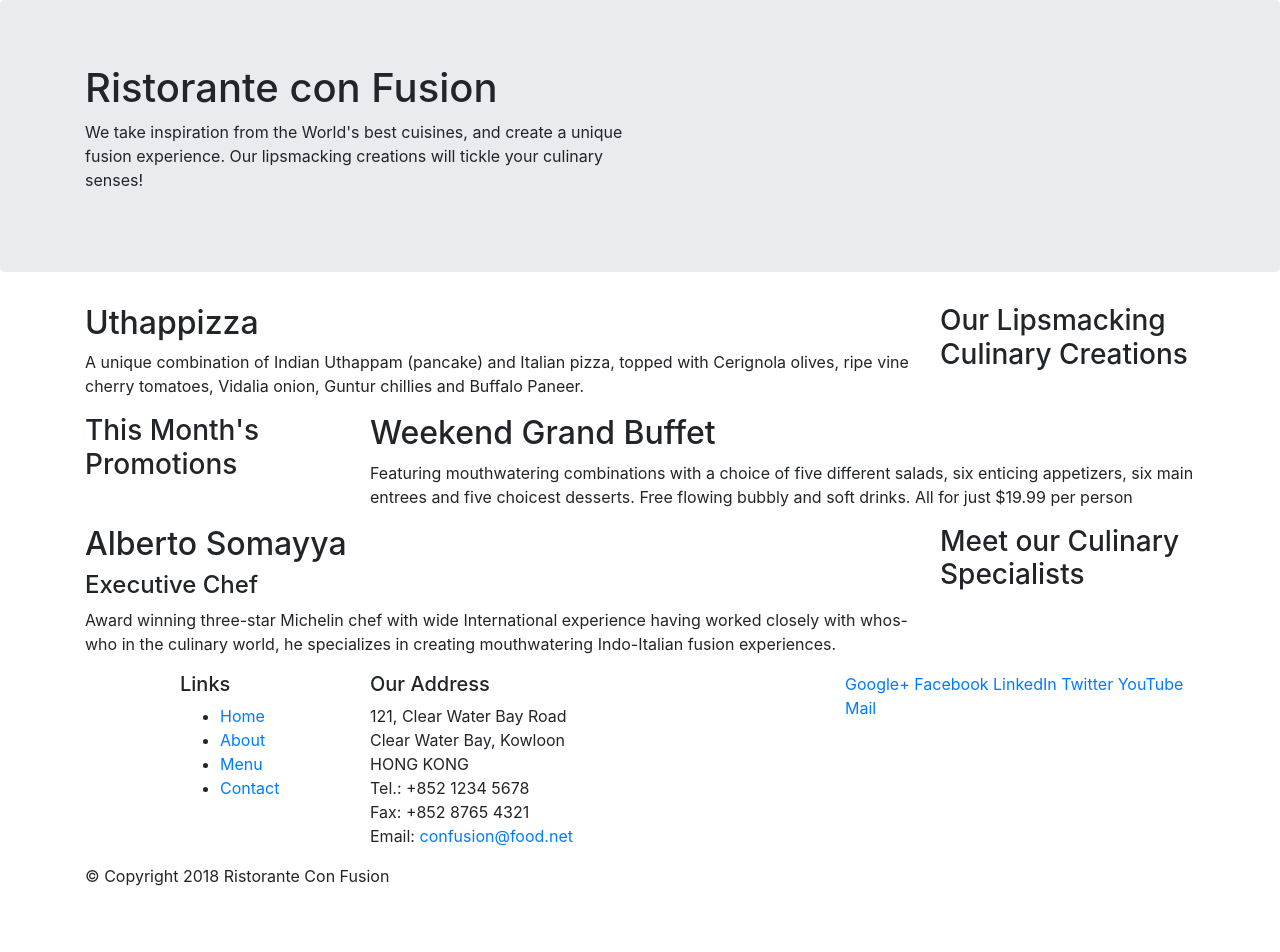
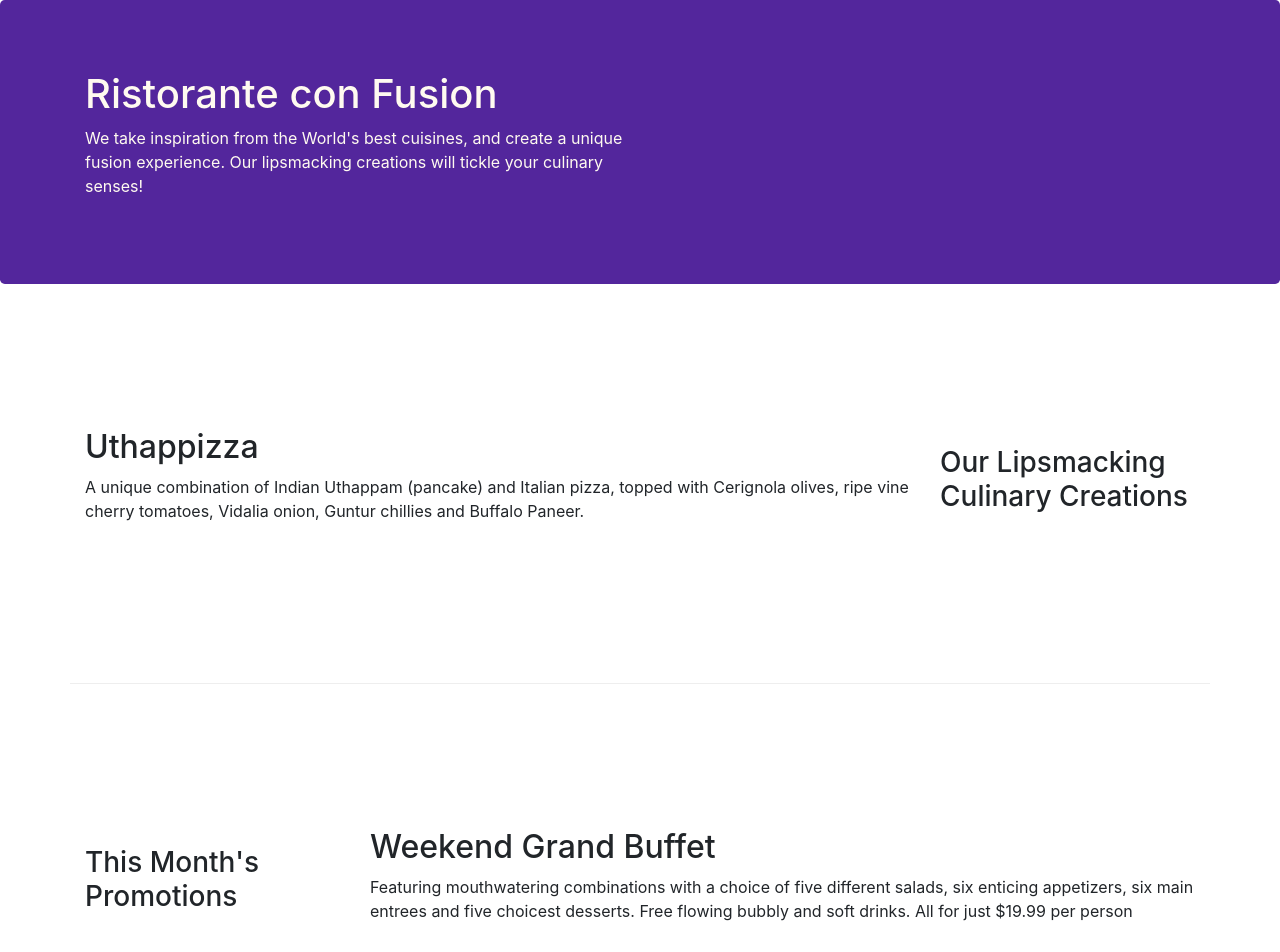
Before and after one commit to Sam6185/Bootstrap_eatler, a website: page index.html in a window 1280 px wide. Shown: the top 952 px of the page. Before the commit the page ends 904 px from the top, so only its background shows below. Drawn offline with nearby package versions, Linux system fonts and the light colour scheme.

Commit message:
Bootstrap Grid Part 2

```diff
--- /dev/null
+++ b/css/styles.css
@@ -0,0 +1,35 @@
+.row-header
+{
+    margin: 0px-auto;
+    padding: 0px-auto;
+}
+.row-content
+{
+    margin: 0px-auto;
+    padding: 50px 0px 50px 0px;
+    border-bottom: 1px ridge;
+    min-height: 400px;
+}
+.row-header
+{
+    margin: opx-auto;
+    padding: opx-auto;
+}
+.footer
+{
+    background-color: #D1C4E9;
+    margin:0px-auto;
+    padding: 20px 0px 20px 0px;
+}
+.jumbotron {
+    padding:70px 30px 70px 30px;
+    margin:0px auto;
+    background: #53269c ;
+    color:floralwhite;
+}
+
+.address{
+    font-size:80%;
+    margin:0px;
+    color:#0f0f0f;
+}
--- a/index.html
+++ b/index.html
@@ -9,6 +9,7 @@
 
     <!-- Bootstrap CSS -->
     <link rel="stylesheet" href="node_modules/bootstrap/dist/css/bootstrap.min.css">
+    <link rel="stylesheet" href="css/styles.css">
     <title>Ristorante Con Fusion</title>
 </head>
 
@@ -16,7 +17,7 @@
 
     <header class= "jumbotron">
         <div class="container">
-            <div class="row">
+            <div class="row row-header">
                 <div class="col-12 col-sm">
                     <h1>Ristorante con Fusion</h1>
                     <p>We take inspiration from the World's best cuisines, and create a unique fusion experience. Our lipsmacking creations will tickle your culinary senses!</p>
@@ -28,7 +29,7 @@
     </header>
 
     <div class="container">
-        <div class="row">
+        <div class="row row-content align-items-center">
             <div class="col-12 col-sm-4 order-sm-last col-md-3">
                 <h3>Our Lipsmacking Culinary Creations</h3>
             </div>
@@ -39,7 +40,7 @@
         </div>
 
 
-        <div class="row">
+        <div class="row row-content align-items-center">
             <div class="col-12 col-sm-4 col-md-3">
                 <h3>This Month's Promotions</h3>
             </div>
@@ -49,7 +50,7 @@
             </div>
         </div>
 
-        <div class="row">
+        <div class="row row-content align-items-center">
             <div class="col-12 col-sm-4 order-sm-last col-md-3">
                 <h3>Meet our Culinary Specialists</h3>
             </div>
@@ -61,12 +62,12 @@
         </div>
     </div>
 
-    <footer>
+    <footer class="footer">
         <div class="container">
             <div class="row">
                 <div class="col-4 offset-1 col-sm-2">
                     <h5>Links</h5>
-                    <ul>
+                    <ul class="list-unstyled">
                         <li><a href="#">Home</a></li>
                         <li><a href="#">About</a></li>
                         <li><a href="#">Menu</a></li>
@@ -84,8 +85,8 @@
 		              Email: <a href="mailto:confusion@food.net">confusion@food.net</a>
 		           </address>
                 </div>
-                <div class="col-12 col-sm-4">
-                    <div>
+                <div class="col-12 col-sm-4 align-self-center">
+                    <div class="text-center">
                         <a href="http://google.com/+">Google+</a>
                         <a href="http://www.facebook.com/profile.php?id=">Facebook</a>
                         <a href="http://www.linkedin.com/in/">LinkedIn</a>
@@ -95,7 +96,7 @@
                     </div>
                 </div>
            </div>
-           <div class="row">
+           <div class="row justify-content-center">
                 <div class="col-auto">
                     <p>© Copyright 2018 Ristorante Con Fusion</p>
                 </div>
```
